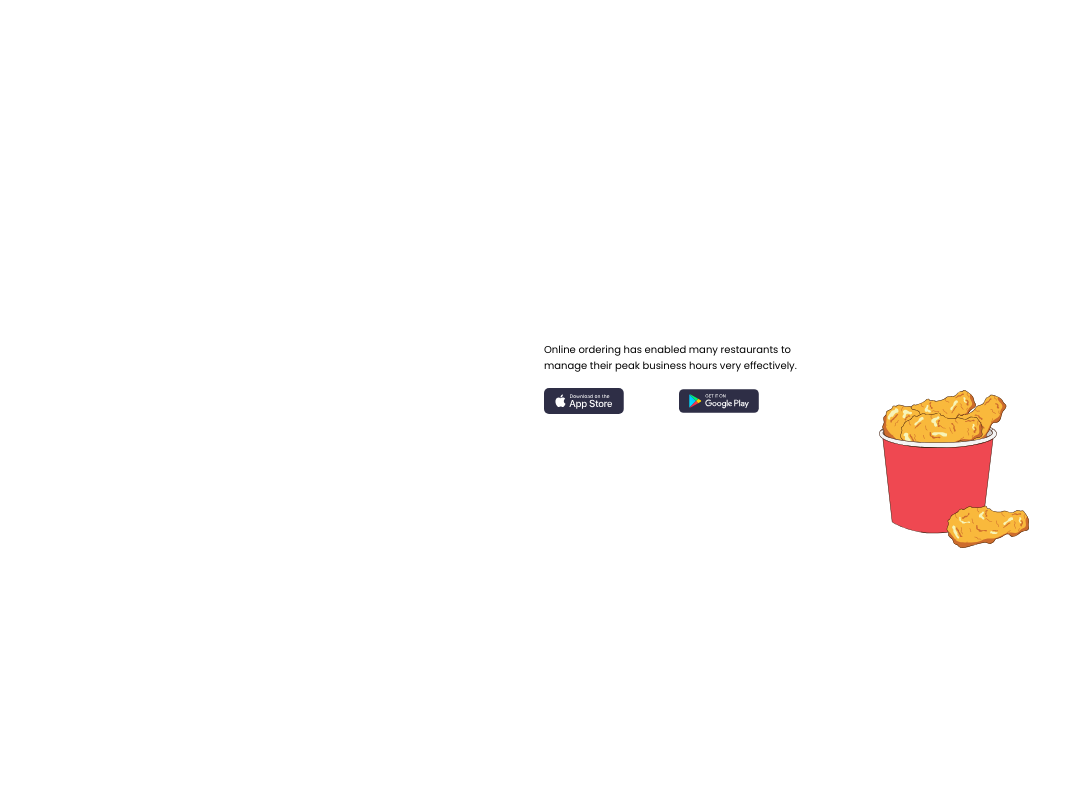
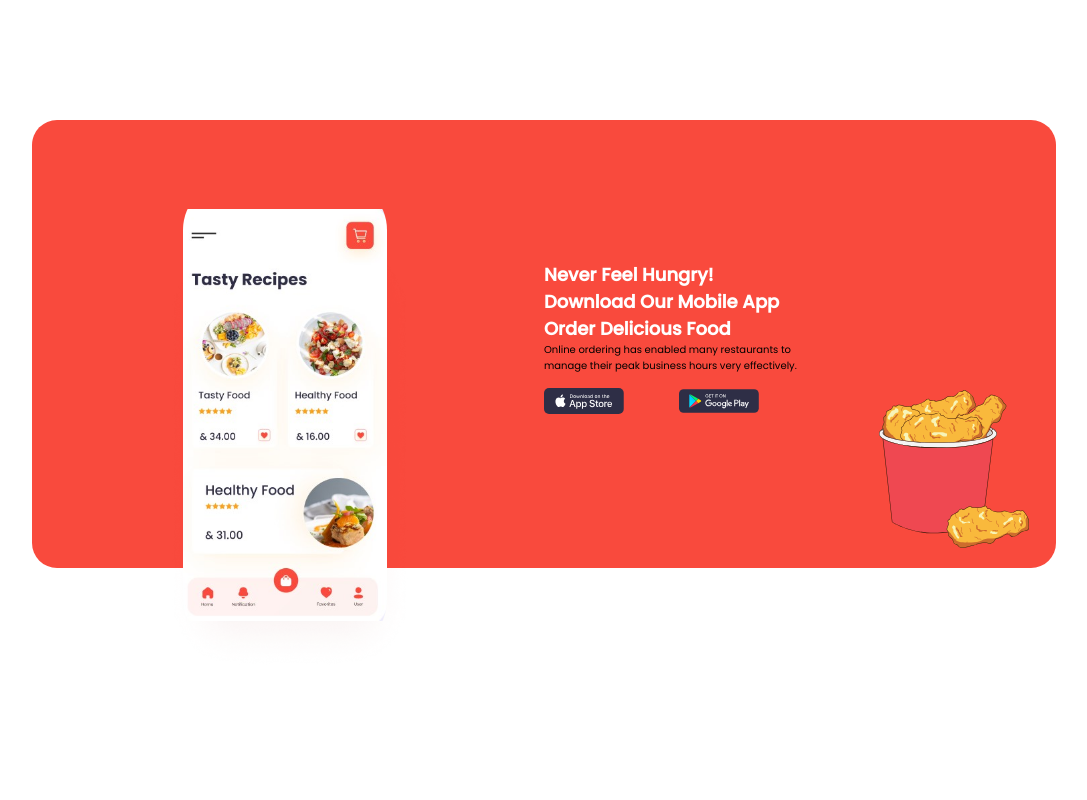
Before and after one commit to Puneeth-Gaikwad-L/f1-contest-3, a plain HTML site: page index.html in a window 1280 px wide. Shown: the part 2400-3200 px from the top of the page, without its empty margins (96-1183 px from the left). Drawn offline with Linux system fonts and the light colour scheme.

Commit message:
Update styles.css

```diff
--- a/assets/css/styles.css
+++ b/assets/css/styles.css
@@ -525,14 +525,14 @@ html{
     width: 100%;
     height: 80%;
     display: flex;
-    background: url(./assets/images/food_bg.png);
+    background: url(../images/food_bg.png);
     background-position: center;
     background-size: cover;
     border-radius: 25px;
 }
 
 .mobile_bg {
-    background: url(f1-contest-3/assets/images/Ellipse 2527.png);
+    background: url(../images/Ellipse 2527.png);
     background-size: contain;
     background-repeat: no-repeat;
     background-position: center;
@@ -544,7 +544,7 @@ html{
 .mobile{
     height: 150%;
     width: 50%;
-    background: url(f1-contest-3/assets/images/mobile.png);
+    background: url(../images/mobile.png);
     background-repeat: no-repeat;
     background-size: contain;
     background-position: center;
@@ -558,7 +558,7 @@ html{
 .mobile_img{
     height: 70%;
     width: 80%;
-    background: url(f1-contest-3/assets/images/mobile_img.jpg);
+    background: url(../images/mobile_img.jpg);
     background-position: center;
     background-size: contain;
     background-repeat: no-repeat;
```
